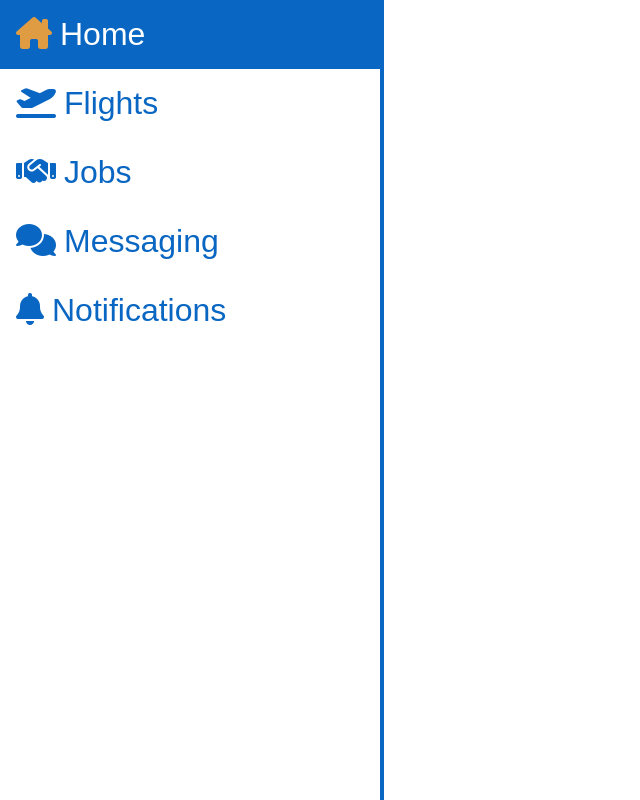
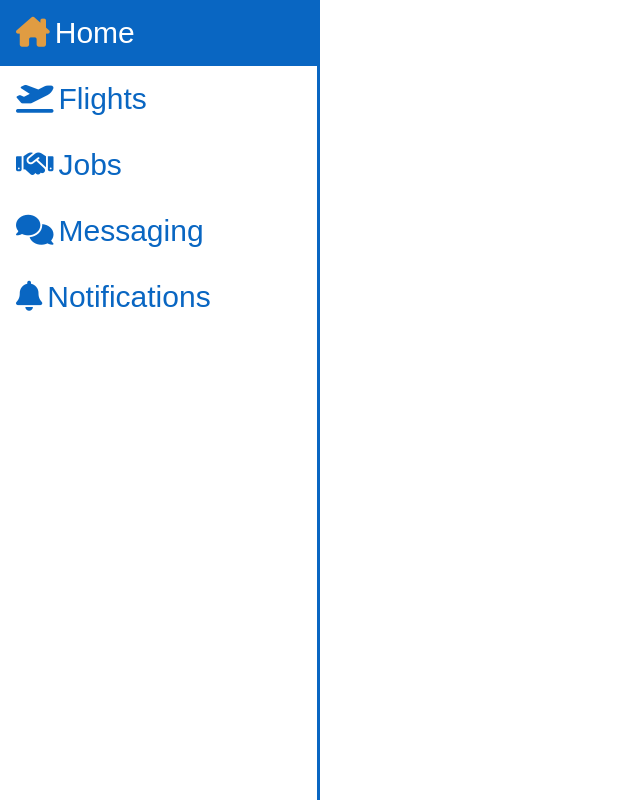
Before and after one commit to ErionSelimi/menu-vertical, a plain HTML site: page index.html in a window 1280 px wide. Shown: the whole page, without its empty margins (0-640 px from the left). Drawn offline with Linux system fonts and the light colour scheme; a web font is replaced by a local one.

Commit message:
zvogelim i width 25%

```diff
--- a/style.css
+++ b/style.css
@@ -9,6 +9,32 @@ body{
     font-family: 'Varta',sans-serif;
 }
 nav {
+    width: 25%;
+    border-right: 3px solid #0966C2;
+    height: 100vh;
+}
+ul{
+    list-style: none;
+    font-size: 30px;
+}
+a {
+    color: #0966C2;
+    text-decoration: none;
+    padding: 1rem;
+    display: block;
+}
+i{
+    margin-right: 5px;
+}
+a:hover{
+    color: white;
+    background-color: #0966C2;
+}
+a:hover i{
+    color: rgb(224, 156, 66);
+}
+
+/* nav {
     width: 30%;
     border-right: 4px solid #0966c2;
     height: 100vh;
@@ -33,7 +59,7 @@ a:hover {
 }
 a:hover i {
     color:rgb(224, 156, 66);
-}
+} */
 
 @media(max-width:768px){
     nav {
```
